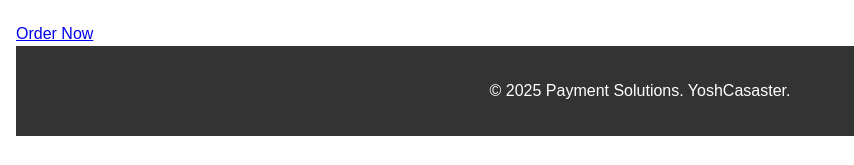
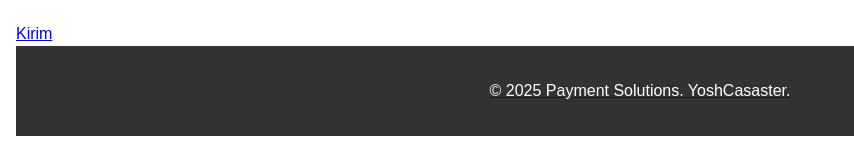
Before and after one commit to Putra769/Hahahahahahhahahahahaha, a plain HTML site: page index.html in a window 1280 px wide. Shown: the part 1297-1462 px from the top of the page, 0-854 px from the left. Drawn offline with Linux system fonts and the light colour scheme.

Commit message:
index.html

```diff
--- a/index.html
+++ b/index.html
@@ -683,7 +683,7 @@
         </div>
 
         <div class="footer">
-                  <a href="https://api.whatsapp.com/send?phone=6283194535876&text=Assalamualaikum Kak Saya sudah tf nih ss" class="btn btn-outline rounded-pill">Order Now</a>
+                  <a href="https://api.whatsapp.com/send?phone=6283194535876&text=Assalamualaikum Kak Saya sudah tf nih ss" class="btn btn-outline rounded-pill"<button class="submit-btn">Kirim</button>
                </div>
             </div>
     </div>
```
